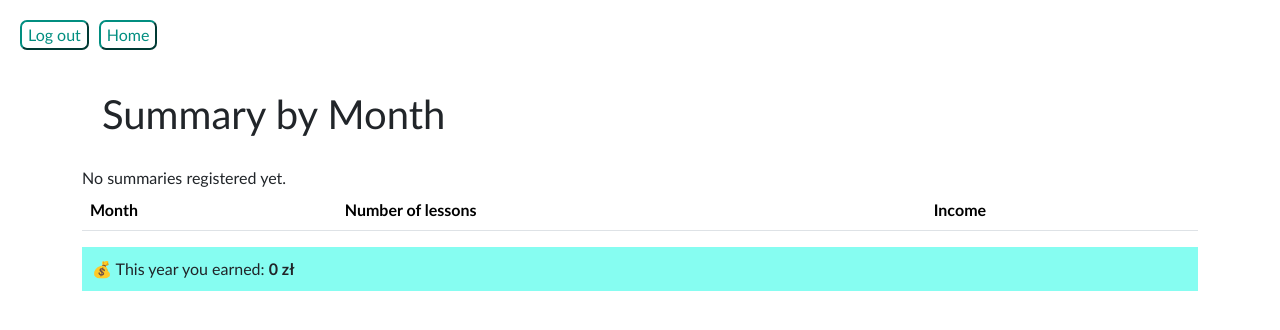
After one commit to marklim-cs/TutorTrack, a Django app: page /summary-by-month in a window 1280 px wide. The commit adds this page. Shown: the top 330 px of the page. Run offline with Django 5.2, Linux system fonts and the light colour scheme; a user stored in the database is signed in; tables that the repository leaves empty hold one stand-in row (values such as "Sample post"); lists and menus that the app fills with data are empty.

Commit message:
SummaryByMonth, work in progress

```diff
--- a/tutor_track/app/templates/home.html
+++ b/tutor_track/app/templates/home.html
@@ -21,7 +21,7 @@
                         <button type="submit">Students</button>
                     </form>
 
-                    <form style="padding-left: 20px;">
+                    <form method="get" action="{% url 'app:summary_by_month' %}" style="padding-left: 20px;">
                         <button type="submit">Monthly Summary</button>
                     </form>
                 </div>
--- a/tutor_track/app/templates/monthly_summary.html
+++ b/tutor_track/app/templates/monthly_summary.html
@@ -27,8 +27,8 @@
                         </tr>
                     </thead>
                     <tbody>
-                        {% if student_totals %}
-                            {% for summary in student_totals %}
+                        {% if monthly_summaries.summary_per_student %}
+                            {% for summary in monthly_summaries.summary_per_student %}
                                 <tr>
                                     <td>{{ summary.student }}</td>
                                     <td>{{ summary.rate }}</td>
@@ -52,7 +52,7 @@
                     <tbody>
                         <tr>
                             <td class="text-lg-start" style="background-color: rgb(134, 253, 241); padding: 10px;">
-                                &#128176; This month you earn: <strong>{{ total_month }} zł</strong>
+                                &#128176; This month you earned: <strong>{{ monthly_summaries.monthly_income }} zł</strong>
                             </td>
                         </tr>
                     </tbody>
--- /dev/null
+++ b/tutor_track/app/templates/summary_by_month.html
@@ -0,0 +1,44 @@
+{% extends "layout.html" %}
+
+{% block body %}
+{% include "header.html" %}
+    <div class="container">
+        <h1>Summary by Month</h1>
+        <div class="row-cols-auto">
+            <div class="table-responsive">
+                <table class="table table-hover">
+                    <thead>
+                        <tr>
+                            <th>Month</th>
+                            <th>Number of lessons</th>
+                            <th>Income</th>
+                        </tr>
+                    </thead>
+                    <tbody>
+                        {% if summaries_by_month %}
+                            {% for summary in summaries_by_month %}
+                                <tr>
+                                    <td>{{ summary.month}}</td>
+                                    <td>{{ summary.lesson_count }}</td>
+                                    <td>{{ summary.monthly_income }} </td>
+                                </tr>
+                            {% endfor %}
+                        {% else %}
+                            No summaries registered yet.
+                        {% endif %}
+                    </tbody>
+                </table>
+                <table class="table-borderless w-100">
+                    <tbody>
+                        <tr>
+                            <td class="text-lg-start" style="background-color: rgb(134, 253, 241); padding: 10px;">
+                                &#128176; This year you earned: <strong>{{ yearly_income }} zł</strong>
+                            </td>
+                        </tr>
+                    </tbody>
+                </table>
+            </div>
+        </div>
+    </div>
+
+{% endblock %}
--- a/tutor_track/app/urls.py
+++ b/tutor_track/app/urls.py
@@ -24,7 +24,7 @@ urlpatterns = [
         ),
     path(
         "monthly-summary/",
-        redirect_to_login(budget_views.MonthlyPaymentSummary.as_view()),
+        redirect_to_login(budget_views.CreateMonthlyPayment.as_view()),
         name='monthly_summary'
         ),
     path("delete-summary",
@@ -40,5 +40,8 @@ urlpatterns = [
          ),
     path("delete-student",
          redirect_to_login(student_views.DeleteStudent.as_view()),
-         name="delete_student")
+         name="delete_student"),
+    path("summary-by-month",
+         redirect_to_login(budget_views.SummaryByMonth.as_view()),
+         name="summary_by_month")
     ]
--- a/tutor_track/app/views/budget_views.py
+++ b/tutor_track/app/views/budget_views.py
@@ -1,35 +1,49 @@
 from datetime import date
 from django.views import View
+import calendar
+from django.db.models import Sum
 from django.shortcuts import render, redirect, reverse
 from app.models import MonthlySummary, Student, StudentCard
 from app.forms import MonthlyPaymentForm
 
+def detailed_monthly_summary(tutor_id, year, month):
+    cards = StudentCard.objects.filter(tutor=tutor_id)
+    monthly_summary = MonthlySummary.objects.filter(student_card__in=cards, date__year=year, date__month=month)
 
-class MonthlyPaymentSummary(View):
-    def get(self, request):
-        current_month = date.today().month
-        tutor = request.user.id
-        monthly_form = MonthlyPaymentForm(tutor_id=tutor)
-        cards = StudentCard.objects.filter(tutor=tutor)
-        monthly_summaries = MonthlySummary.objects.filter(date__month=current_month, student_card__in=cards)
+    summary_per_student = []
+    monthly_income = 0
 
-        student_totals = []
-        total_month = 0
-        for summary in monthly_summaries:
-            total = summary.student_card.rate * summary.lesson_count
-            total_month += total
-            student_totals.append({
-                "id": summary.id,
+    for summary in monthly_summary:
+        total = summary.student_card.rate * summary.lesson_count
+        monthly_income += total
+        summary_per_student.append(
+            {
+                "summary_id": summary.id,
                 "student": summary.student_card.student,
                 "rate": summary.student_card.rate,
                 "lesson_count": summary.lesson_count,
                 "total": total
-            })
+            }
+        )
+
+    context = {
+        "summary_per_student": summary_per_student,
+        "monthly_income": monthly_income,
+    }
+    return context
+
+class CreateMonthlyPayment(View):
+    def get(self, request):
+        current_month = date.today().month
+        current_year = date.today().year
+        tutor_id = request.user.id
+
+        monthly_form = MonthlyPaymentForm(tutor_id)
+        monthly_summaries = detailed_monthly_summary(tutor_id, current_year, current_month)
 
         context = {
             "monthly_form": monthly_form,
-            "student_totals": student_totals,
-            "total_month": total_month,
+            "monthly_summaries": monthly_summaries
         }
         return render(request, "monthly_summary.html", context)
 
@@ -57,3 +71,50 @@ class DeleteSummary(View):
         summary_to_delete.delete()
 
         return redirect(reverse("app:monthly_summary"))
+
+class SummaryByMonth(View):
+    def get(self, request): #remember year
+        year = 2025
+        tutor_id = request.user.id
+        cards = StudentCard.objects.filter(tutor=tutor_id)
+        current_year = date.today().year
+        current_month = date.today().month
+
+        summaries_by_month = []
+        monthly_income = 0
+        yearly_income = 0
+        if year == current_year:
+            for month in range(1, current_month + 1):
+                summaries = MonthlySummary.objects.filter(student_card__in=cards, date__year=year, date__month=month)
+                lesson_count = summaries.aggregate(Sum("lesson_count", default=0))
+                for summary in summaries:
+                    monthly_income += summary.student_card.rate * summary.lesson_count
+                    yearly_income += monthly_income
+                    summaries_by_month.append(
+                        {
+                            "month": calendar.month_name[month],
+                            "lesson_count": lesson_count,
+                            "monthly_income": monthly_income,
+                        }
+                    )
+        else:
+            for month in range(1, 12 + 1):
+                summaries = MonthlySummary.objects.filter(student_card__in=cards, date__year=year, date__month=month)
+                lesson_count = summaries.aggregate(Sum("lesson_count", default=0))
+                for summary in summaries:
+                    monthly_income += summary.student_card.rate * summary.rate
+                    yearly_income += monthly_income
+                    summaries_by_month.append(
+                        {
+                            "month": calendar.month_name[month],
+                            "lesson_count": lesson_count,
+                            "monthly_income": monthly_income,
+                        }
+                    )
+
+        context = {
+            "summaries_by_month": summaries_by_month,
+            "yearly_income": yearly_income,
+        }
+
+        return render(request, "summary_by_month.html", context)
```
